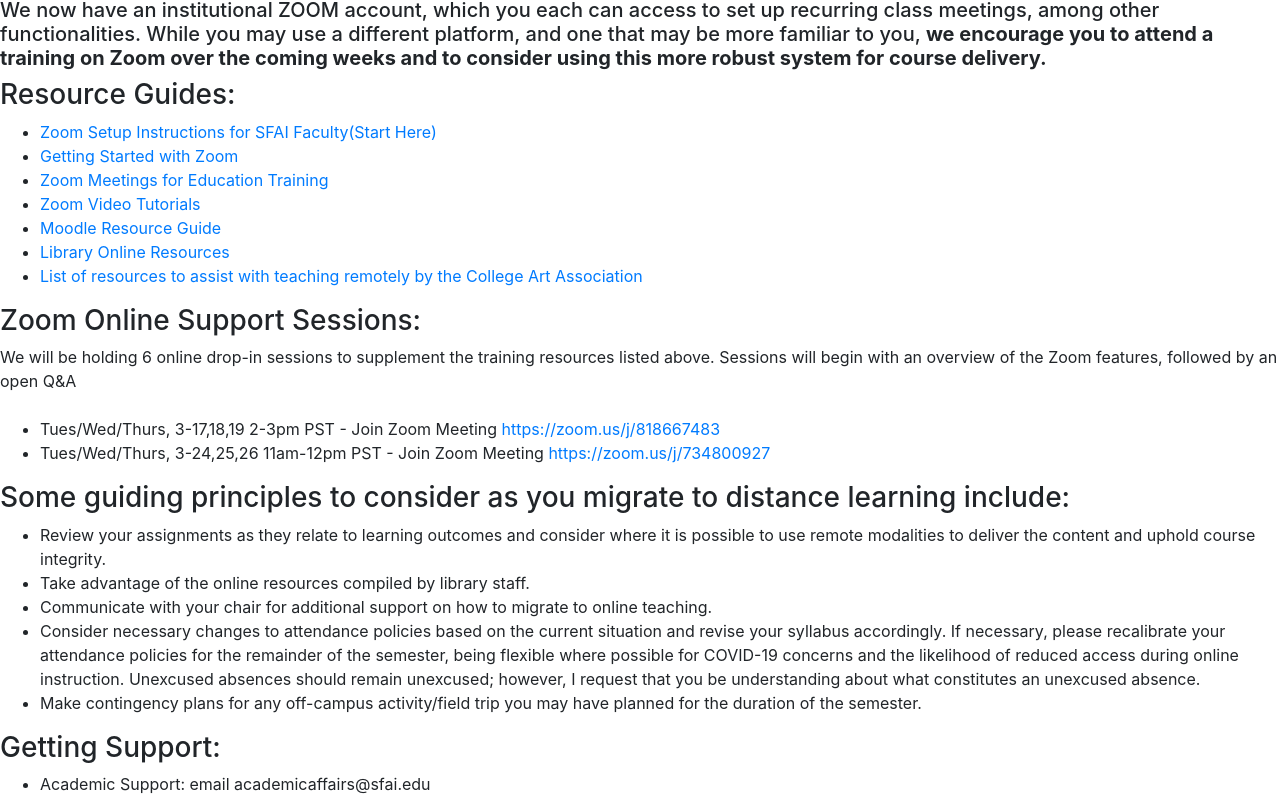
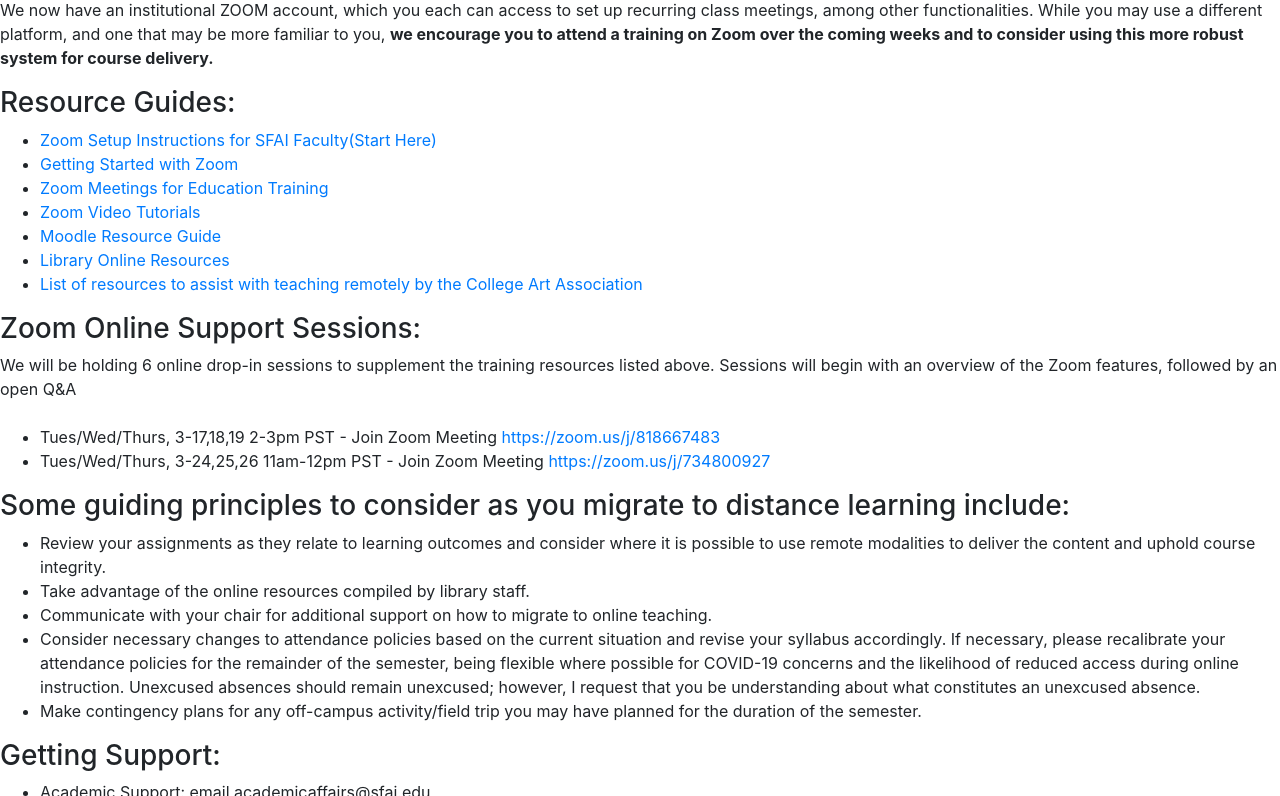
Before and after one commit to SFAI/onlinetraining, a plain HTML site: page index.html in a window 1280 px wide. Shown: the part 126-922 px from the top of the page. Drawn offline with nearby package versions, Linux system fonts and the light colour scheme.

Commit message:
Update index.html

```diff
--- a/index.html
+++ b/index.html
@@ -33,7 +33,7 @@
     </nav>
 
     <h1>Online Support for Instructors and Students</h1>
-    <h5>We now have an institutional ZOOM account, which you each can access to set up recurring class meetings, among other functionalities. While you may use a different platform, and one that may be more familiar to you, <b>we encourage you to attend a training on Zoom over the coming weeks and to consider using this more robust system for course delivery.</b></h5>
+    <p>We now have an institutional ZOOM account, which you each can access to set up recurring class meetings, among other functionalities. While you may use a different platform, and one that may be more familiar to you, <b>we encourage you to attend a training on Zoom over the coming weeks and to consider using this more robust system for course delivery.</b></p>
     <h3>Resource Guides:</h3>
     <ul>
         <li><a href="zoom/Zoom_setup_instructions_for_SFAI_Faculty_Staff.pdf">Zoom Setup Instructions for SFAI Faculty(Start Here)</a></li>
```
